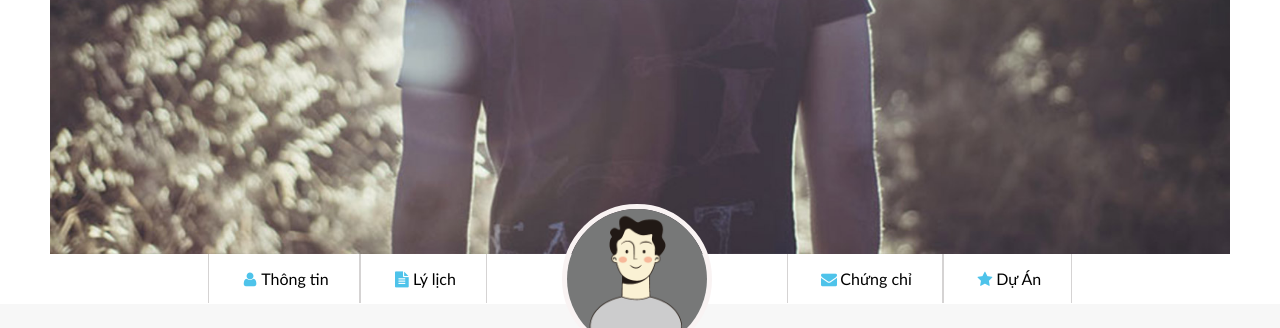
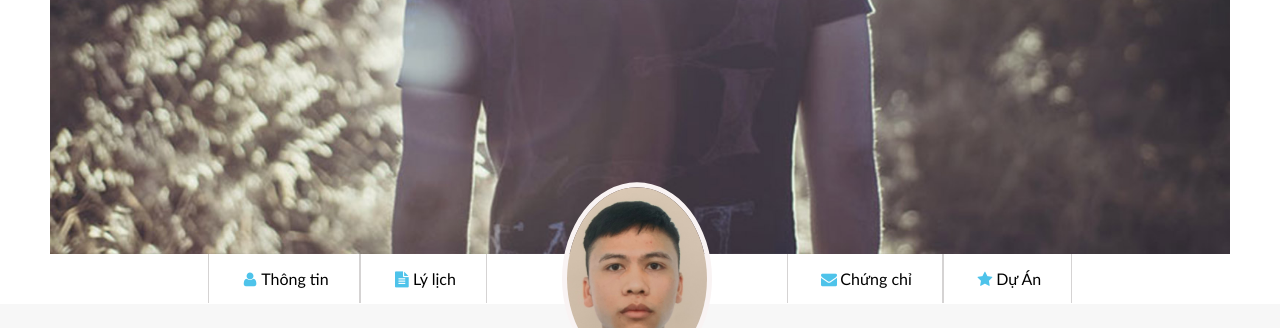
Before and after one commit to holiday1st/Asm03-up, a plain HTML site: page index.html in a window 1280 px wide. Shown: the part 356-684 px from the top of the page. Drawn offline with nearby package versions, Linux system fonts and the light colour scheme.

Commit message:
Update index.html

```diff
--- a/index.html
+++ b/index.html
@@ -35,7 +35,7 @@
         ></li>
 
         <li class="nav-size-avt">
-        <img src="./images/default-avatar.webp" alt="avatar" class="avatar" />
+        <img src="./images/defaut-avatar.jpg" alt="avatar" class="avatar" />
         </li>
 
         <li><a href="#" class="nav-size"
```
